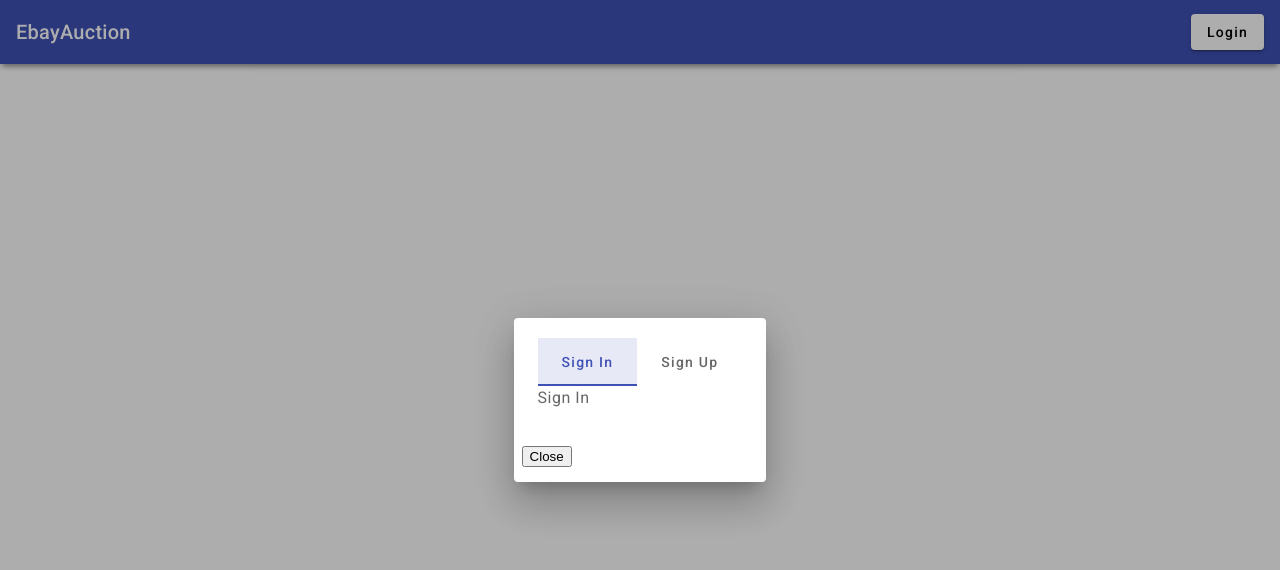
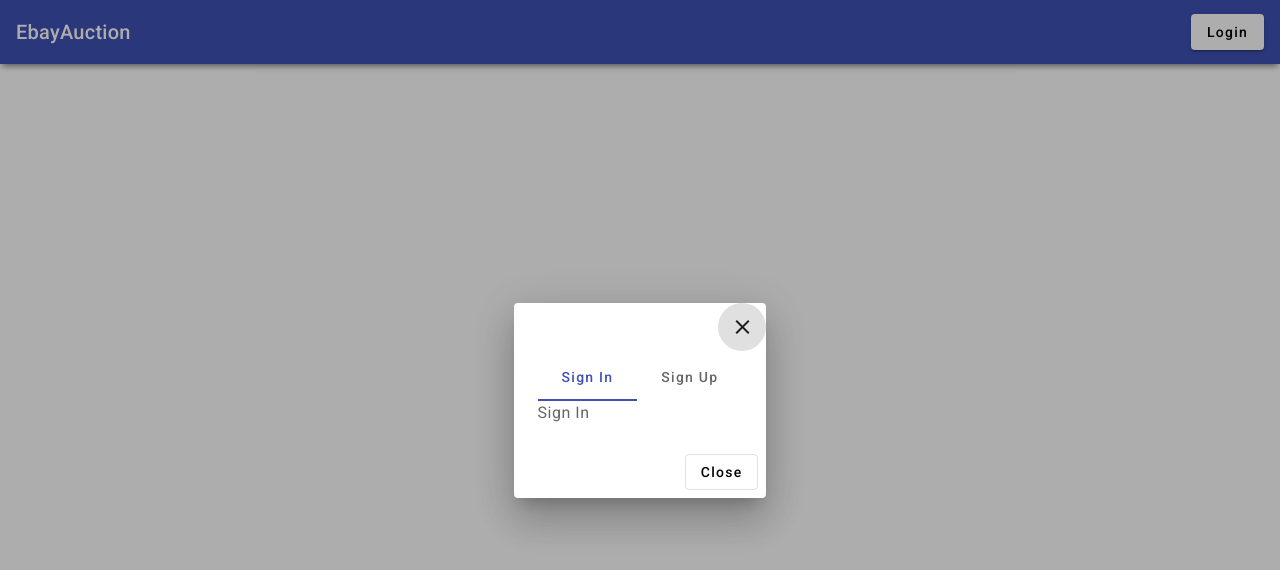
Before and after one commit to pankazakos/EbayAuction, an Angular app in the folder angularapp/: page / in a window 1280 px wide. Both pictures are taken after a click on the button "Login". Shown: the top 570 px of the page. Built offline with nearby package versions, Linux system fonts and the light colour scheme.

Commit message:
close icon button

```diff
--- a/angularapp/src/app/login-modal/login-modal.component.css
+++ b/angularapp/src/app/login-modal/login-modal.component.css
@@ -0,0 +1,13 @@
+.custom-dialog-title {
+  padding-bottom: 0;
+}
+
+.custom-close-icon-button {
+  position: absolute;
+  top: 0;
+  right: 0;
+}
+
+.custom-dialog-content {
+  padding-top: 0;
+}
--- a/angularapp/src/app/login-modal/login-modal.component.html
+++ b/angularapp/src/app/login-modal/login-modal.component.html
@@ -1,7 +1,11 @@
-<div mat-dialog-content>
-  <!-- <p>Dialog content goes here.</p> -->
+<div mat-dialog-title class="custom-dialog-title">
+  <button mat-icon-button mat-dialog-close class="custom-close-icon-button">
+    <mat-icon>close</mat-icon>
+  </button>
+</div>
+<div mat-dialog-content class="custom-dialog-content">
   <app-login-tabs></app-login-tabs>
 </div>
-<div mat-dialog-actions>
-  <button mat-button mat-dialog-close>Close</button>
+<div mat-dialog-actions align="end">
+  <button mat-stroked-button mat-dialog-close>Close</button>
 </div>
```
Also changed, not shown: angularapp/src/app/login-modal/login-modal.component.ts (+8 -1 lines).
